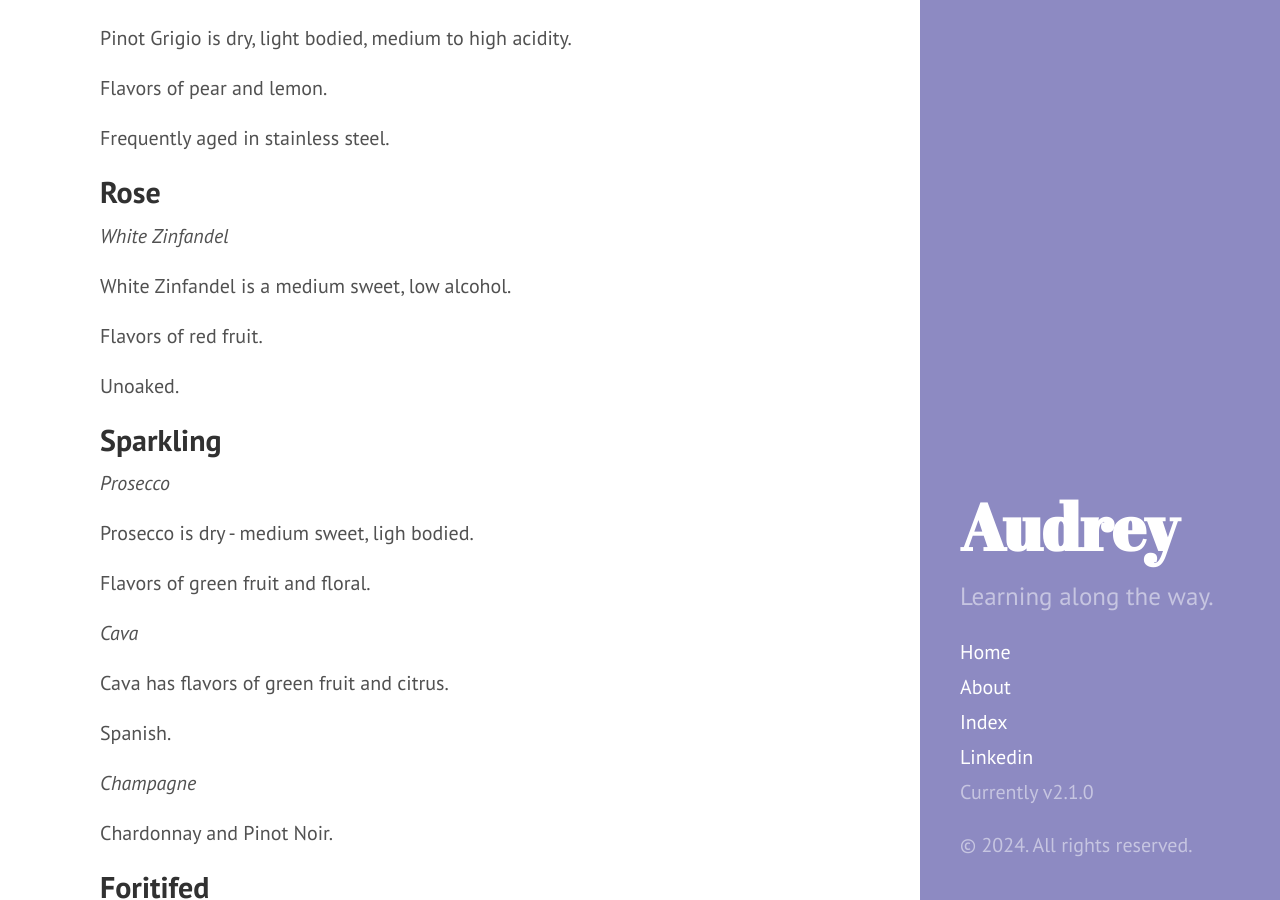
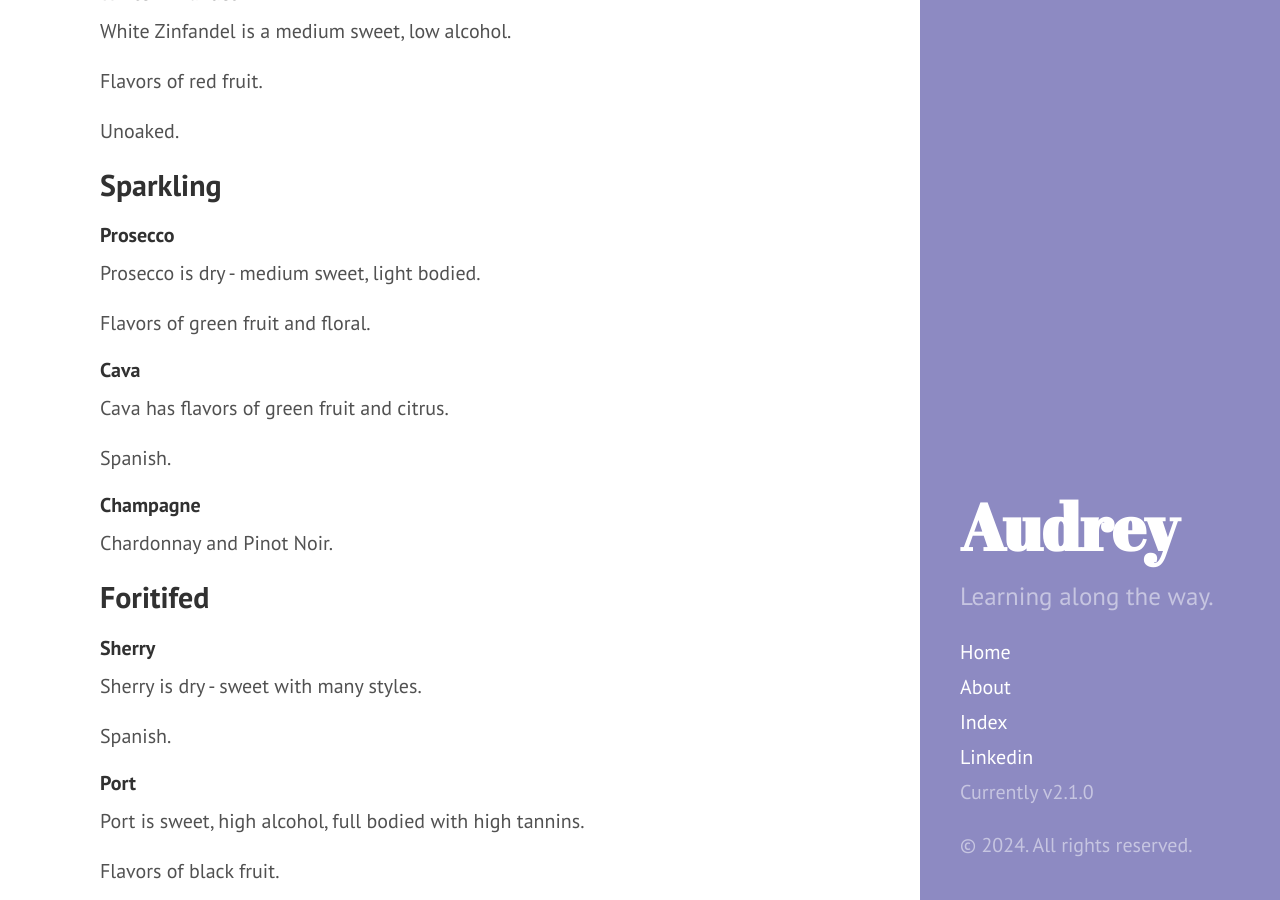
Before and after one commit to audity/audity.github.io, a Jekyll site: the page built from _posts/2024-06-18-WSET-1.md, in a window 1280 px wide and 900 px high, scrolled down 5502 px. Built offline with Jekyll 4.4.1, drawn with Linux system fonts in a browser that asks for light colours; some of the changed text lies outside the part shown.

Commit message:
more formatting

```diff
--- a/_posts/2024-06-18-WSET-1.md
+++ b/_posts/2024-06-18-WSET-1.md
@@ -42,7 +42,7 @@ crushing, fermentation (short), draining, more fermentation (with no skins), mat
 
 ## Red Wines
 
-*Merlot*
+#### Merlot
 
 Merlot is dry, full bodied, medium acidity, medium tannins.
 
@@ -55,7 +55,7 @@ _Bordeaux_ is a type of Merlot.
 Commonly blended with Cabernet Sauvingnon.
 
 
-*Chateauneuf du Pape*
+#### Chateauneuf du Pape
 
 Chateauneuf du Pape is dry, full bodied with high alcohol.
 
@@ -77,7 +77,7 @@ French -> Fresh fruit + peppers
 Australian (Shiraz) -> jammy + licorice
 
 
-*Rioja*
+#### Rioja
 
 Rioja is dry, medium to full bodied.
 
@@ -86,7 +86,7 @@ Flavors of red fruit.
 Oaked. Spanish.
 
 
-*Cabernet Sauvignon*
+#### Cabernet Sauvignon
 
 Cavernet Sauvignon is dry, medium - full bodied, high tanins, high acidity
 
@@ -97,7 +97,7 @@ Frequently aged in oak.
 Commonly blended with other grapes (like Merlot for more softness)
 
 
-*Bordeaux*
+#### Bordeaux
 
 Bordeux is dry, medium - full bodied, high acidity and high tanins.
 
@@ -106,7 +106,7 @@ Flavors of black fruits and cedar.
 Blend of Cab Sauv and Merlot.
 
 
-*Burgundy*
+#### Burgundy
 
 Burgundy is high acidity and medium bodied.
 
@@ -117,7 +117,7 @@ Vanilla notes from oak maturation.
 Make from Chardonnay grapes (white) or Pinot Noir (red).
 
 
-*Cotes du Rhone*
+#### Cotes du Rhone
 
 Cotes du Rhone is dry, medium body.
 
@@ -126,7 +126,7 @@ Flavors of red fruit and white pepper.
 Can be aged in oak or no oak.
 
 
-*Chianti*
+#### Chianti
 
 Chianti is high tannin, light - medium bodied, high acidity.
 
@@ -135,7 +135,7 @@ Flavors of red fruit.
 Oaked. Italian.
 
 
-*Pinot Noir*
+#### Pinot Noir
 
 Pinot Noir is dry, light - medium body, low - medium tanins, high acidity.
 
@@ -146,7 +146,7 @@ Frequently aged in oak.
 Makes _Champagne_ when blended with Chardonnay.
 
 
-*Beaujolais*
+#### Beaujolais
 
 Beaujolais is dry, ligh bodied, low tanins.
 
@@ -157,7 +157,7 @@ Frequently unoaked.
 
 ## White Wines
 
-*Sauternes*
+#### Sauternes
 
 Sauternes is a sweet, full bodieid high acidity wine.
 
@@ -166,7 +166,7 @@ Flavors of stone fruits and honey.
 Oaked.
 
 
-*Chardonnay*
+#### Chardonnay
 
 In _warm_ climates: medium - full body, medium acidity with flavors of tropical fruit.
 
@@ -193,7 +193,7 @@ Flavors of green fruits and citrus.
 Unoaked.
 
 
-*Sauvignon Blanc*
+#### Sauvignon Blanc
 
 Sauvignon Blanc is dry, light - medium bodied, high acidity.
 
@@ -202,7 +202,7 @@ Flavors of green fruit, citrus, tropical fruits, hebacious.
 Frequently aged in stainless steel.
 
 
-*Riesling*
+#### Riesling
 
 Riesling is dry - sweet, light - medium bodied, high acidity.
 
@@ -215,7 +215,7 @@ German Riesling is sweet.
 Alsace in France and Rieslings in Australia are dry.
 
 
-*Pinot Grigio*
+#### Pinot Grigio
 
 Pinot Grigio is dry, light bodied, medium to high acidity.
 
@@ -226,7 +226,7 @@ Frequently aged in stainless steel.
 
 ## Rose
 
-*White Zinfandel*
+#### White Zinfandel
 
 White Zinfandel is a medium sweet, low alcohol.
 
@@ -237,34 +237,34 @@ Unoaked.
 
 ## Sparkling
 
-*Prosecco*
+#### Prosecco
 
-Prosecco is dry - medium sweet, ligh bodied.
+Prosecco is dry - medium sweet, light bodied.
 
 Flavors of green fruit and floral.
 
 
-*Cava*
+#### Cava
 
 Cava has flavors of green fruit and citrus.
 
 Spanish.
 
 
-*Champagne*
+##### Champagne
 
 Chardonnay and Pinot Noir.
 
 ## Foritifed
 
-*Sherry*
+#### Sherry
 
 Sherry is dry - sweet with many styles.
 
 Spanish.
 
 
-*Port*
+#### Port
 
 Port is sweet, high alcohol, full bodied with high tannins.
 
```
Also changed, not shown: other parts of _posts/2024-06-18-WSET-1.md (+5 -5 lines).
